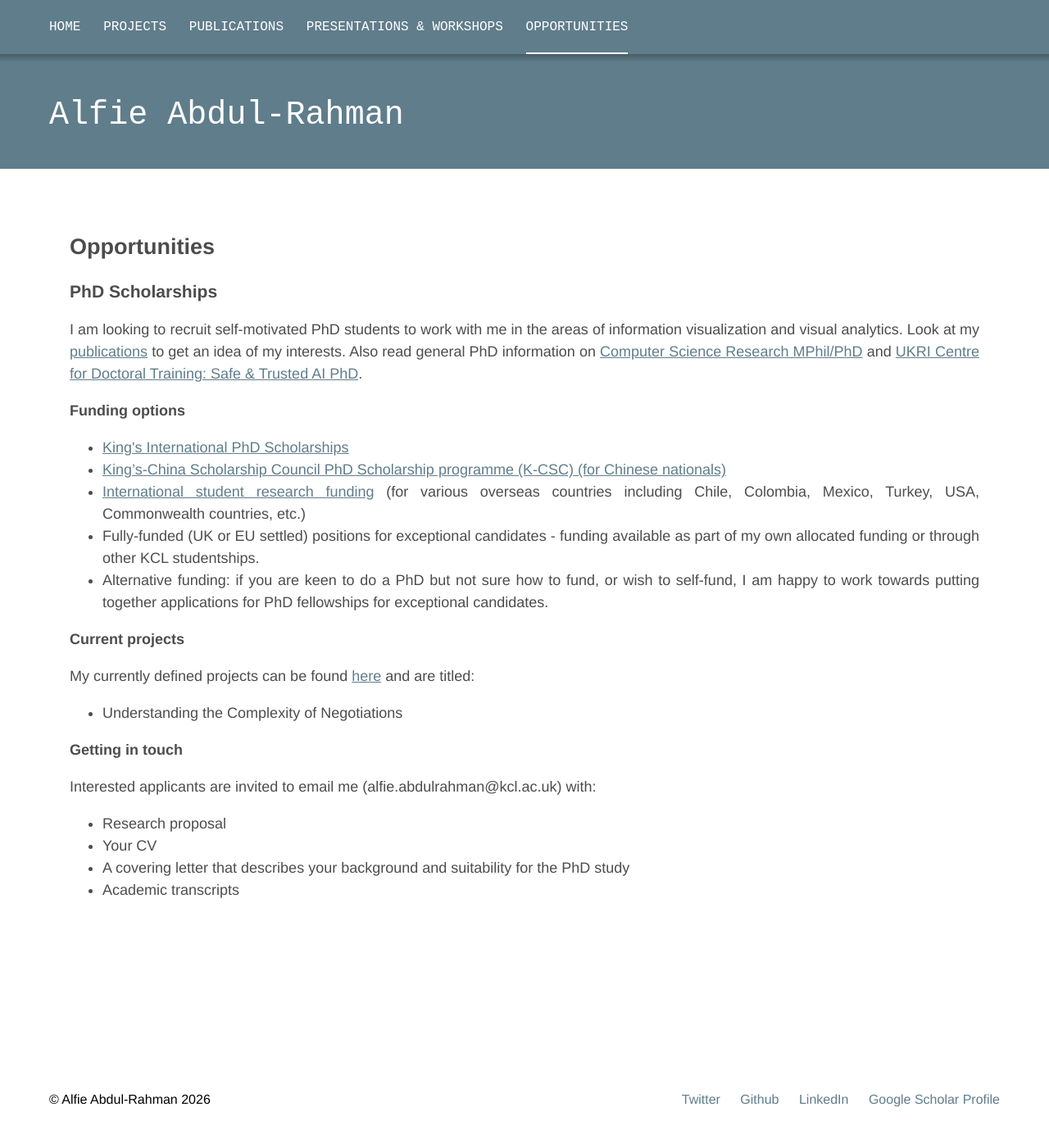
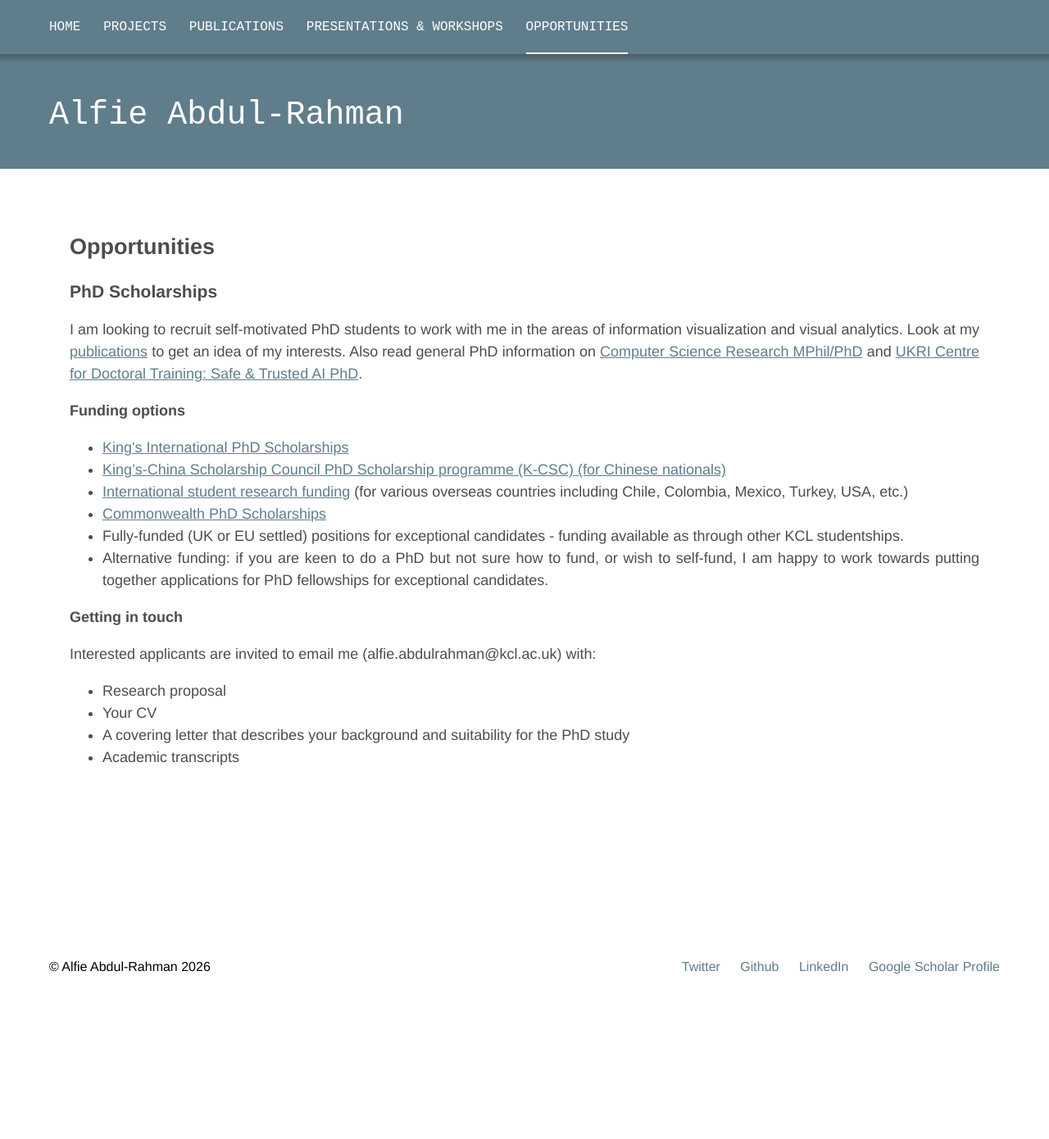
Before and after one commit to alfieabdulrahman/alfieabdulrahman.github.io, a Jekyll site: the page built from _pages/opportunities.markdown, in a window 1280 px wide and 1393 px high. Shown: the top 1390 px of the window at 82% size. Built offline with Jekyll 4.4.1, drawn with Linux system fonts in a browser that asks for light colours.

Commit message:
Updated PhD funding

```diff
--- a/_pages/opportunities.markdown
+++ b/_pages/opportunities.markdown
@@ -17,17 +17,10 @@ and <a href="https://safeandtrustedai.org/">UKRI Centre for Doctoral Training: S
 <ul>
 <li><a href="https://www.kcl.ac.uk/research/funding-opportunities/doctoral-research-opportunities/international-scholarships">King's International PhD Scholarships</a></li>
 <li><a href="https://www.kcl.ac.uk/study-legacy/funding/kings-china-scholarship-council-phd-scholarship-programme-k-csc">King’s-China Scholarship Council PhD Scholarship programme (K-CSC) (for Chinese nationals)</a></li>
-<li><a href="https://www.kcl.ac.uk/study-legacy/postgraduate/fees-and-funding/student-funding/postgraduate-research-funding/international-student-research-funding">International student research funding</a> (for various overseas countries including Chile, Colombia, Mexico, Turkey, USA, Commonwealth countries, etc.)</li>
-<li>Fully-funded (UK or EU settled) positions for exceptional candidates - funding available as part of my own allocated funding or through other KCL studentships.</li>
+<li><a href="https://www.kcl.ac.uk/study-legacy/postgraduate/fees-and-funding/student-funding/postgraduate-research-funding/international-student-research-funding">International student research funding</a> (for various overseas countries including Chile, Colombia, Mexico, Turkey, USA, etc.)</li>
+<li><a href="https://www.kcl.ac.uk/study/funding/funding-opportunities/commonwealth-phd-scholarships-for-high-income-countries">Commonwealth PhD Scholarships</a></li>
+<li>Fully-funded (UK or EU settled) positions for exceptional candidates - funding available as through other KCL studentships.</li>
 <li>Alternative funding: if you are keen to do a PhD but not sure how to fund, or wish to self-fund, I am happy to work towards putting together applications for PhD fellowships for exceptional candidates.</li>
-</ul>
-
-<h4>Current projects</h4>
-
-<p>My currently defined projects can be found <a href="https://www.kcl.ac.uk/informatics/postgraduate/research-degrees">here</a> and are titled:</p>
-
-<ul>
-<li>Understanding the Complexity of Negotiations</li>
 </ul>
 
 <h4>Getting in touch</h4>
```
